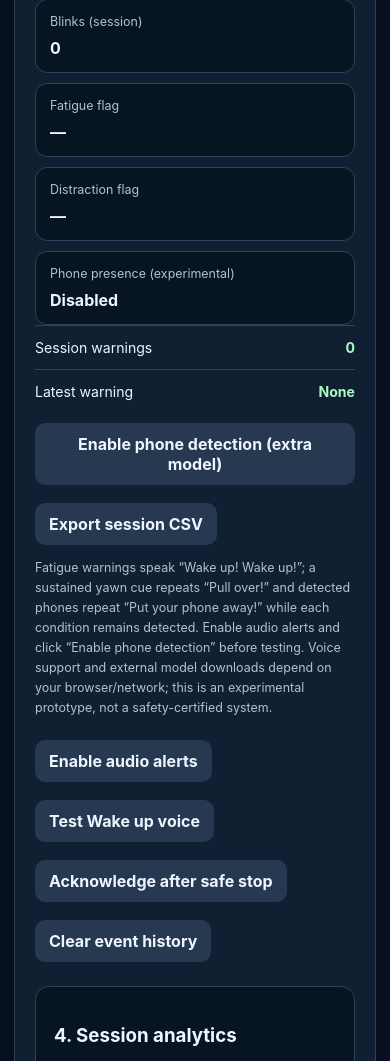
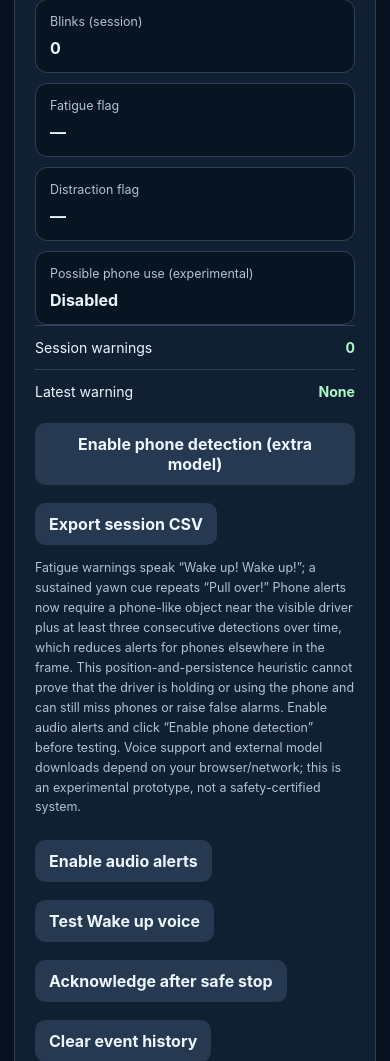
Before and after one commit to arianharashchi-lang/FacialEmotionAI, a FastAPI app: page /driver in a window 390 px wide. Shown: the part 3712-4773 px from the top of the page. Run offline with FastAPI, Linux system fonts and the light colour scheme; some libraries are stand-ins or nearby versions.

Commit message:
Document smarter experimental phone-use detection

```diff
--- a/webapp/templates/driver.html
+++ b/webapp/templates/driver.html
@@ -20,10 +20,10 @@
 <div class="tile"><span>Eye closure threshold</span><strong id="eyeThresholdState">Calibrating</strong></div>
 <div class="tile"><span>Fast eye samples</span><strong id="eyeSampleState">0</strong></div><div class="tile"><span>Current eye closure duration</span><strong id="closureDurationState">0.0 s</strong></div><div class="tile"><span>Blinks (session)</span><strong id="blinkState">0</strong></div><div class="tile"><span>Fatigue flag</span><strong id="fatigueState">—</strong></div>
 <div class="tile"><span>Distraction flag</span><strong id="distractionState">—</strong></div>
-<div class="tile"><span>Phone presence (experimental)</span><strong id="phoneState">Disabled</strong></div>
+<div class="tile"><span>Possible phone use (experimental)</span><strong id="phoneState">Disabled</strong></div>
 </div><div class="metric"><span>Session warnings</span><strong id="eventCount">0</strong></div><div class="metric"><span>Latest warning</span><strong id="lastEvent">None</strong></div>
 <div class="camera-actions"><button id="phoneEnable" class="secondary" type="button">Enable phone detection (extra model)</button><button id="downloadEvents" class="secondary" type="button">Export session CSV</button></div>
-<p class="help">Fatigue warnings speak “Wake up! Wake up!”; a sustained yawn cue repeats “Pull over!” and detected phones repeat “Put your phone away!” while each condition remains detected. Enable audio alerts and click “Enable phone detection” before testing. Voice support and external model downloads depend on your browser/network; this is an experimental prototype, not a safety-certified system.</p><div class="camera-actions"><button id="audioToggle" class="secondary" type="button">Enable audio alerts</button><button id="testWakeVoice" class="secondary" type="button">Test Wake up voice</button><button id="acknowledgePullOver" class="secondary" type="button">Acknowledge after safe stop</button><button id="resetEvents" class="secondary" type="button">Clear event history</button></div><div class="analytics"><h3>4. Session analytics</h3>
+<p class="help">Fatigue warnings speak “Wake up! Wake up!”; a sustained yawn cue repeats “Pull over!” Phone alerts now require a phone-like object near the visible driver plus at least three consecutive detections over time, which reduces alerts for phones elsewhere in the frame. This position-and-persistence heuristic cannot prove that the driver is holding or using the phone and can still miss phones or raise false alarms. Enable audio alerts and click “Enable phone detection” before testing. Voice support and external model downloads depend on your browser/network; this is an experimental prototype, not a safety-certified system.</p><div class="camera-actions"><button id="audioToggle" class="secondary" type="button">Enable audio alerts</button><button id="testWakeVoice" class="secondary" type="button">Test Wake up voice</button><button id="acknowledgePullOver" class="secondary" type="button">Acknowledge after safe stop</button><button id="resetEvents" class="secondary" type="button">Clear event history</button></div><div class="analytics"><h3>4. Session analytics</h3>
 <p class="help">Session-only counts of algorithmic warning events. Not a measure of actual safe or unsafe driving. History is cleared on refresh, and only local exports are generated.</p>
 <div class="metric"><span>Tracked session minutes (elapsed)</span><strong id="sessionMinutes">0</strong></div>
 <div class="metric"><span>Warnings in report</span><strong id="analyticsTotal">0</strong></div>
@@ -34,5 +34,5 @@
 <div class="camera-actions"><button id="downloadReport" type="button">Download full session report (HTML)</button></div></div>
 <h3>Session alerts</h3><ol id="eventHistory" aria-live="polite"><li>No alerts yet.</li></ol><p class="help">Iris-based relative eye direction uses MediaPipe Face Mesh landmarks but is not calibrated to a particular vehicle or road direction. Eyeglasses, light, pose, and camera placement can produce false alarms. Optional phone-object detection only indicates a visible phone; it cannot determine whether the driver is using it. It may miss small/occluded phones or falsely flag objects. Microsleep, internal emotions, and true alertness are NOT reliably assessed by this prototype. If tracking is lost during a simulated drive, the virtual ignition is never switched off automatically.</p></section>
 <p id="status" class="status" role="status" aria-live="polite">Click Start camera to load the model.</p>
-</main><script defer src="https://cdn.jsdelivr.net/npm/face-api.js@0.22.2/dist/face-api.min.js"></script><script defer src="https://cdn.jsdelivr.net/npm/@mediapipe/face_mesh@0.4/face_mesh.js"></script><script defer src="/static/driver-analytics.js"></script><script defer src="/static/driver-metrics.js?v=staged-drowsiness-alerts-2"></script><script defer src="/static/driver-gaze.js?v=staged-drowsiness-alerts-2"></script><script defer src="/static/driver.js?v=staged-drowsiness-alerts-2"></script>
+</main><script defer src="https://cdn.jsdelivr.net/npm/face-api.js@0.22.2/dist/face-api.min.js"></script><script defer src="https://cdn.jsdelivr.net/npm/@mediapipe/face_mesh@0.4/face_mesh.js"></script><script defer src="/static/driver-analytics.js"></script><script defer src="/static/driver-metrics.js?v=staged-drowsiness-alerts-2"></script><script defer src="/static/driver-gaze.js?v=staged-drowsiness-alerts-2"></script><script defer src="/static/driver.js?v=phone-use-filter-v1"></script>
 </body></html>
```
